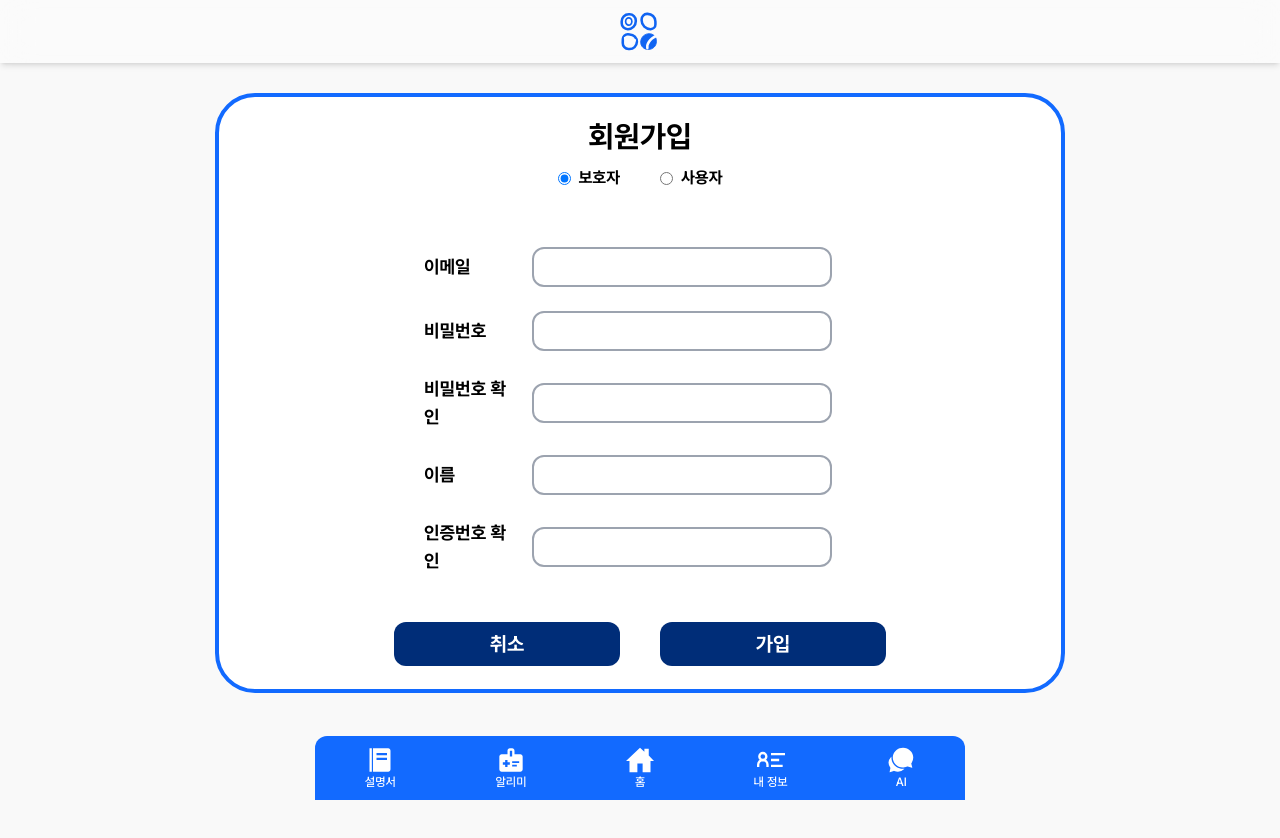
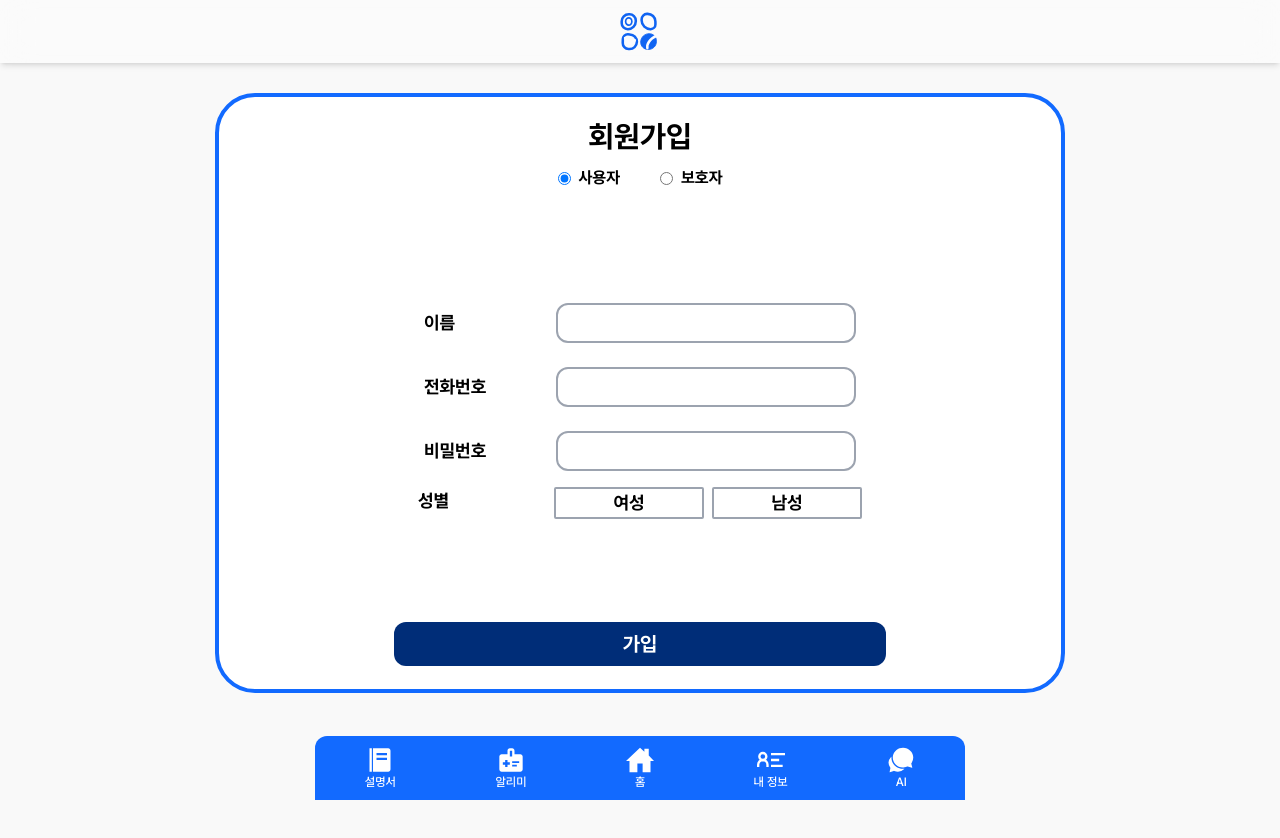
Before and after one commit to seniorBuddy/seniorBuddy-client, a Next.js app: page /auth/register in a window 1280 px wide. Shown: the top 838 px of the page. Built offline with nearby package versions, Linux system fonts and the light colour scheme.

Commit message:
FEAT: 회원가입 수정

```diff
--- a/package.json
+++ b/package.json
@@ -20,6 +20,7 @@
     "pretendard": "^1.3.9",
     "react": "^18.3.1",
     "react-dom": "^18.3.1",
+    "react-hook-form": "^7.53.0",
     "react-icons": "^5.3.0",
     "sharp": "^0.33.5",
     "zustand": "^5.0.0-rc.2"
--- /dev/null
+++ b/src/app/action/registerAction.tsx
@@ -0,0 +1,26 @@
+// 액션 함수를 정의합니다.
+export default async function registerUser(data: any) {
+  console.log(data);
+  /*
+  try {
+    const response = await fetch('/api/register', {
+      method: 'POST',
+      headers: {
+        'Content-Type': 'application/json',
+      },
+      body: JSON.stringify(data), // 입력된 데이터를 JSON 형식으로 변환하여 보냅니다.
+    });
+
+    if (!response.ok) {
+      throw new Error('회원가입 실패: ' + response.statusText);
+    }
+
+    const result = await response.json();
+    console.log("회원가입 성공:", result);
+    return result; // 회원가입 결과 반환
+  } catch (error) {
+    console.error("회원가입 중 오류 발생:", error);
+    throw error; // 오류를 발생시킵니다.
+  }
+    */
+}
--- a/src/app/auth/register/page.tsx
+++ b/src/app/auth/register/page.tsx
@@ -5,7 +5,7 @@ import Guardian from '../../../components/register/guardian';
 import Senior from '../../../components/register/senior';
 
 export default function signup() {
-  const [selected, setSelected] = useState('guardian');
+  const [selected, setSelected] = useState('senior');
 
   const handleRoleChange = (event: React.ChangeEvent<HTMLInputElement>) => {
     setSelected(event.target.value);
@@ -21,21 +21,21 @@ export default function signup() {
               <input
                 type="radio"
                 name="choose"
+                value="senior"
+                checked={selected === 'senior'}
+                onChange={handleRoleChange}
+              />
+              <span className="flex items-center justify-center">사용자</span>
+            </label>
+            <label className="flex items-center gap-2">
+              <input
+                type="radio"
+                name="choose"
                 value="guardian"
                 checked={selected === 'guardian'}
                 onChange={handleRoleChange}
               />
               <span className="flex items-center justify-center">보호자</span>
-            </label>
-            <label className="flex items-center gap-2">
-              <input
-                type="radio"
-                name="choose"
-                value="senior"
-                checked={selected === 'senior'}
-                onChange={handleRoleChange}
-              />
-              <span className="flex items-center justify-center">사용자</span>
             </label>
           </div>
         </div>
--- /dev/null
+++ b/src/app/reminder/medicineRegister/page.tsx
@@ -0,0 +1,60 @@
+'use client';
+
+import { useState } from 'react';
+import Image from 'next/image';
+import Sample from '../../assets/images/sample.png';
+
+export default function MedicineRegister() {
+  const [isChecked, setIsChecked] = useState<boolean>(false);
+
+  const onChange = (e: React.ChangeEvent<HTMLInputElement>) => {
+    setIsChecked(e.target.checked);
+  };
+
+  return (
+    <div className="flex flex-col justify-center items-center mt-[80px]">
+      <div className="flex flex-row gap-4">
+        <Image src={Sample} alt="madicineSample" width="150" height="300" />
+        <div className="flex flex-col gap-2 font-bold text-darkblue text-xl">
+          <div className="flex flex-row items-center justify-between w-full gap-1">
+            <span className="flex-[2]">이름</span>
+            <input
+              type="text"
+              placeholder="약 이름 입력"
+              className="w-full p-3 flex-[8]"
+            />
+          </div>
+          <div className="flex flex-row items-center justify-between w-full gap-1">
+            <span className="flex-[2]">시간</span>
+            <div className="flex flex-row gap-2">
+              <label className="flex flex-row gap-2">
+                <input
+                  type="checkbox"
+                  checked={isChecked}
+                  onChange={onChange}
+                />
+                <span>아침</span>
+              </label>
+              <label className="flex flex-row gap-2">
+                <input
+                  type="checkbox"
+                  checked={isChecked}
+                  onChange={onChange}
+                />
+                <span>점심</span>
+              </label>
+              <label className="flex flex-row gap-2">
+                <input
+                  type="checkbox"
+                  checked={isChecked}
+                  onChange={onChange}
+                />
+                <span>저녁</span>
+              </label>
+            </div>
+          </div>
+        </div>
+      </div>
+    </div>
+  );
+}
--- a/src/components/register/guardian.tsx
+++ b/src/components/register/guardian.tsx
@@ -3,7 +3,7 @@
 import { useState, useRef, ChangeEvent, KeyboardEvent } from 'react';
 import React from 'react';
 import Link from "next/link";
-import EmailAuto from '../register/EmailAuto';
+import EmailAuto from '../register/emailAuto';
 
 interface InputProps {
   label: string;
@@ -25,12 +25,13 @@ export default function GuardianRegister() {
           />
         )}
         {children && (
-          <div>{children}</div>
+          <div className="flex flex-row items-center gap-2">{children}</div>
         )}
       </div>
     </div>
   );
 
+  /*
   const EmailGroup: string[] = [
     '@naver.com',
     '@gmail.com',
@@ -83,12 +84,14 @@ export default function GuardianRegister() {
       }
     }
   };
-
+*/
   return (
     <div>
       <div className="flex flex-col md:text-lg items-center justify-center w-full h-[500px] md:h-[350px] gap-1 md:gap-4">
+        <Input label="이름" type="text" />
         <Input label="이메일">
           <EmailAuto />
+          <span className="w-[100px] bg-slate-600 text-white rounded-md p-2 mx-1 text-center">인증번호</span>
         { /*
           <input
             type="email"
@@ -115,11 +118,9 @@ export default function GuardianRegister() {
           )}
             */ }
         </Input>
+        <Input label="인증번호 확인" type="text" />
         <Input label="비밀번호" type="password" />
         <Input label="비밀번호 확인" type="password" />
-        <Input label="이름" type="text" />
-
-        <Input label="인증번호 확인" type="text" />
       </div>
       <div className="flex sm:flex-row">
         <Link href="/auth/login" className="flex justify-center items-center bg-darkblue text-white text-xl mt-[40px] p-2 rounded-xl w-full m-5">취소</Link>
--- a/src/components/register/senior.tsx
+++ b/src/components/register/senior.tsx
@@ -1,11 +1,14 @@
+'use client';
+
+import { useState } from 'react';
 import Link from "next/link";
+import registerUser from '@/app/action/registerAction';
 
-interface InputProps {
-  label: string;
-  type?: string;
-  children?: React.ReactNode;
-  onInput?: (event: React.ChangeEvent<HTMLInputElement>) => void;
-}
+export function RegisterForm() {
+  const [phoneNumber, setPhoneNumber] = useState('');
+  const [password, setPassword] = useState('');
+  const [name, setName] = useState('');
+  const [gender, setGender] = useState('');
 
   function formatPhoneNumber(value: string) {
     return value
@@ -13,58 +16,81 @@ function formatPhoneNumber(value: string) {
       .replace(/(^02.{0}|^01.{1}|[0-9]{3,4})([0-9]{3,4})([0-9]{4})/, "$1-$2-$3");
   }
 
-export default function SeniorRegister() {
-  const handlePhoneInput = (event: React.ChangeEvent<HTMLInputElement>) => {
-    const target = event.target;
-    target.value = formatPhoneNumber(target.value);
+  const handlePhoneInput = (e: React.ChangeEvent<HTMLInputElement>) => {
+    const formattedValue = formatPhoneNumber(e.target.value);
+    setPhoneNumber(formattedValue);
   };
 
-  const Input = ({ label, children, type, onInput }: InputProps) => (
-    <div className="flex flex-col md:flex-row sm:gap-3 sm:items-center justify-start w-full gap-4 md:ml-[100px] mt-2">
-      <span className="w-full md:w-[120px]">{label}</span>
-      <div className="flex flex-row w-full gap-2">
-        {type && (
-          <input
-            type={type}
-            className="w-[230px] md:w-[300px] border-2 border-gray-400 rounded-xl p-1"
-            onInput={onInput}
-          />
-        )}
-        {children && (
-          <div>{children}</div>
-        )}
-      </div>
-    </div>
-  );
+  const handlePasswordInput = (e: React.ChangeEvent<HTMLInputElement>) => {
+    setPassword(e.target.value);
+  };
+
+  const handleNameInput = (e: React.ChangeEvent<HTMLInputElement>) => {
+    setName(e.target.value);
+  };
+
+  const handleGenderChange = (e: React.ChangeEvent<HTMLInputElement>) => {
+    setGender(e.target.value);
+  };
+
+  const handleRegister = async (e: React.FormEvent<HTMLFormElement>) => {
+    e.preventDefault(); // 기본 폼 제출 방지
+    const data = {
+      phoneNumber,
+      password,
+      name,
+      gender,
+    };
+
+    console.log(data)
+
+    // try {
+    //   const result = await registerUser(data);
+    //   console.log("회원가입 결과:", result);
+    // } catch (error) {
+    //   console.error("회원가입 오류:", error);
+    // }
+  };
 
   return (
-    <div>
+    <form onSubmit={handleRegister}>
       <div className="flex flex-col md:text-lg items-center justify-center w-full h-[500px] md:h-[350px] gap-1 md:gap-4">
-        <Input label="전화번호" type="text" onInput={handlePhoneInput}>
-          <span className="w-[100px] bg-slate-600 text-white rounded-md p-2 mx-1 text-center">인증번호</span>
-        </Input>
-        <Input label="인증번호" type="text" />
-        <Input label="이름">
-          <div className="flex flex-row gap-1 md:gap-3">
+      <div className="flex flex-col md:flex-row sm:gap-3 sm:items-center justify-start w-full gap-4 md:ml-[100px] mt-2">
+          <span className="w-full md:w-[120px]">이름</span>
           <input
-              type="text"
-              className="w-[85px] md:w-[120px] border-2 border-gray-400 rounded-xl p-1"
-              placeholder="성"
-            />
-            <input
-              type="text"
-              className="w-[140px] md:w-[170px] border-2 border-gray-400 rounded-xl p-1"
-              placeholder="이름"
+            className="w-[230px] md:w-[300px] border-2 border-gray-400 rounded-xl p-1"
+            value={name}
+            onChange={handleNameInput}
           />
         </div>
-        </Input>
-        <Input label="성별">
+        <div className="flex flex-col md:flex-row sm:gap-3 sm:items-center justify-start w-full gap-4 md:ml-[100px] mt-2">
+          <span className="w-full md:w-[120px]">전화번호</span>
+          <input
+            className="w-[230px] md:w-[300px] border-2 border-gray-400 rounded-xl p-1"
+            value={phoneNumber}
+            onChange={handlePhoneInput}
+          />
+        </div>
+        <div className="flex flex-col md:flex-row sm:gap-3 sm:items-center justify-start w-full gap-4 md:ml-[100px] mt-2">
+          <span className="w-full md:w-[120px]">비밀번호</span>
+          <input
+            type='password'
+            className="w-[230px] md:w-[300px] border-2 border-gray-400 rounded-xl p-1"
+            value={password}
+            onChange={handlePasswordInput}
+          />
+        </div>
+
+        <div className="flex flex-col md:flex-row gap-4">
+          <span className="w-full md:w-[120px]">성별</span>
           <div className="flex flex-row gap-2">
             <div className="flex w-[150px] border-2 border-gray-400 rounded-sm">
               <input
                 id="female"
                 type="radio"
-                name="sex"
+                value="female"
+                checked={gender === 'female'}
+                onChange={handleGenderChange}
                 className="hidden peer"
               />
               <label
@@ -78,7 +104,9 @@ export default function SeniorRegister() {
               <input
                 id="male"
                 type="radio"
-                name="sex"
+                value="male"
+                checked={gender === 'male'}
+                onChange={handleGenderChange}
                 className="hidden peer"
               />
               <label
@@ -89,12 +117,20 @@ export default function SeniorRegister() {
               </label>
             </div>
           </div>
-        </Input>
+        </div>
       </div>
       <div className="flex sm:flex-row">
-        <Link href="/auth/login" className="flex justify-center items-center bg-darkblue text-white text-xl mt-[40px] p-2 rounded-xl w-full m-5">취소</Link>
-        <Link href="/auth/login" className="flex justify-center items-center bg-darkblue text-white text-xl mt-[40px] p-2 rounded-xl w-full m-5">가입</Link>
+        <button
+          type="submit"
+          className="flex justify-center items-center bg-darkblue text-white text-xl mt-[40px] p-2 rounded-xl w-full m-5"
+        >
+          가입
+        </button>
       </div>
-    </div>
+    </form>
   );
 }
+
+export default function SeniorRegister() {
+  return <RegisterForm />;
+}
```
Also changed, not shown: 1 other file (tests, documents, lock files or other folders). Lines whose indentation alone changed are shown as unchanged.
